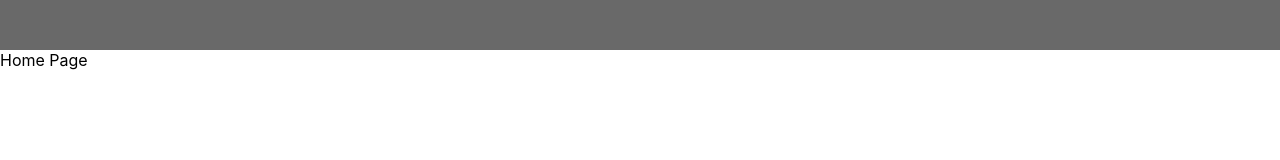
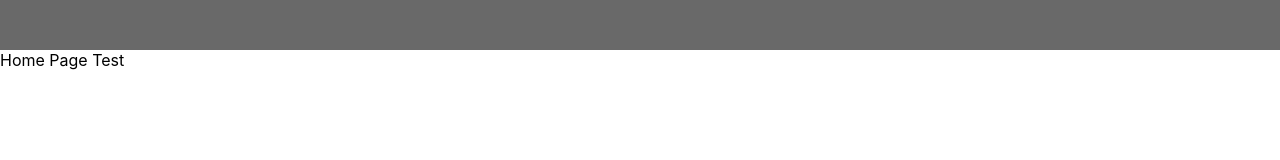
Before and after one commit to vikravch/project_18_23, a React (Create React App) app: page / in a window 1280 px wide. Shown: the top 160 px of the page. Built offline with nearby package versions, Linux system fonts and the light colour scheme.

Commit message:
Some changes

```diff
--- a/src/App.tsx
+++ b/src/App.tsx
@@ -20,7 +20,7 @@ function App() {
             }}>
                 <Routes>
                     <Route path="/" element={<HomePage/>}/>
-                    <Route element={<WeatherPage/>}/>{/*default route*/}
+                    <Route element={<WeatherPage/>}/>
                 </Routes>
             </main>
             <NewsletterSubscribe/>
--- a/src/modules/home_page/presentation/page/HomePage.tsx
+++ b/src/modules/home_page/presentation/page/HomePage.tsx
@@ -2,7 +2,7 @@ import React from 'react';
 
 function HomePage() {
     return (
-        <div>Home Page</div>
+        <div>Home Page Test</div>
     );
 }
 
```
